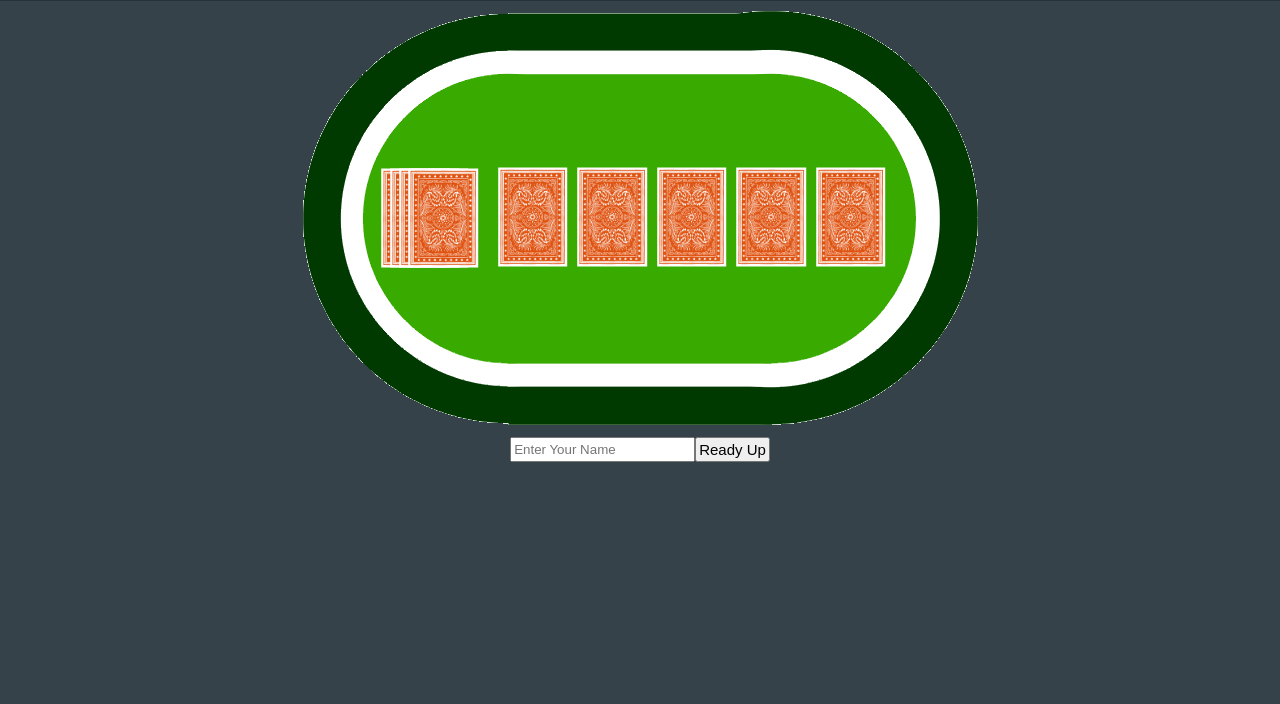
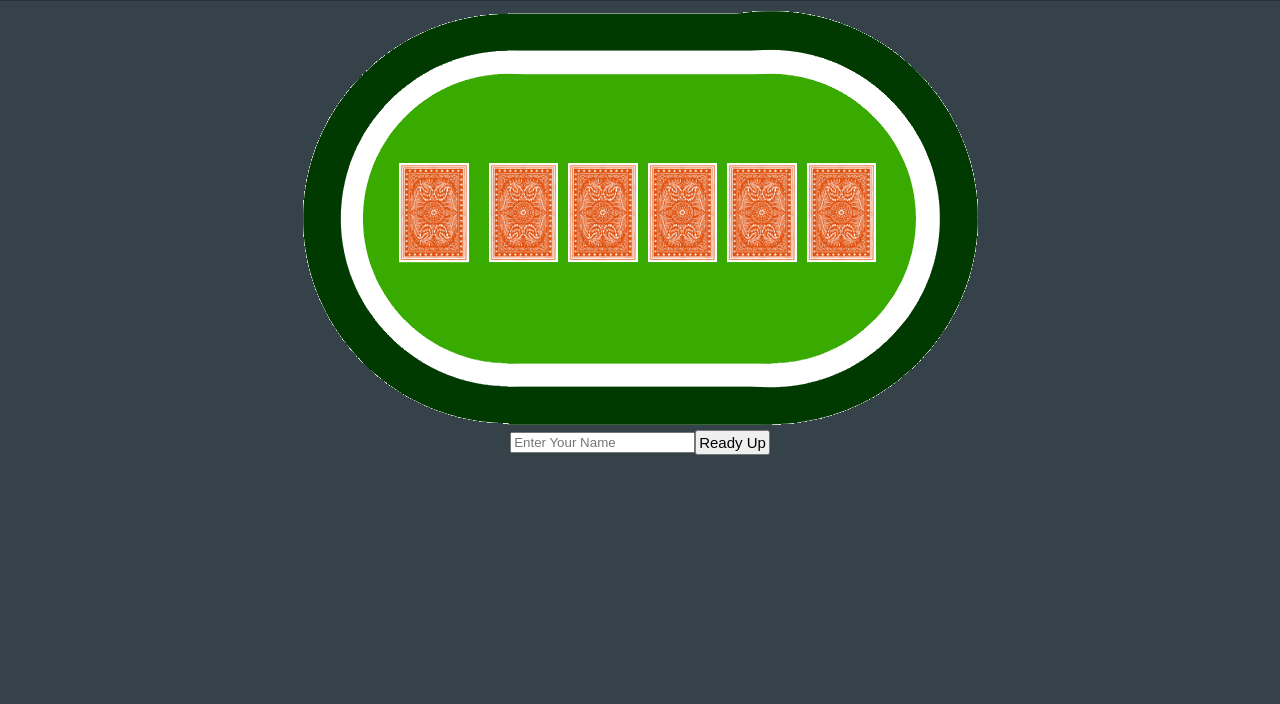
Before and after one commit to Blaise-Skoletsky/PokerWebApp, a website with bundled scripts: page public/index.html in a window 1280 px wide. Shown: the part 96-800 px from the top of the page. Built offline with nearby package versions, Linux system fonts and the light colour scheme; files whose address does not match are found by name.

Commit message:
cards centered on table.

```diff
--- a/public/index.html
+++ b/public/index.html
@@ -5,11 +5,7 @@
     <title>Poker</title>
     <script src="/socket.io/socket.io.js"></script>
 
-    <!-- I don't really understand the type="module" so I commented it out for now to test out the raise-button -->
     <script src="client.js" type="module" charset="utf-8" defer></script>
-    <!--<script src="client.js" charset="utf-8" defer></script>-->
-
-
     <link rel="stylesheet" href="style.css">
 </head>
 
@@ -26,9 +22,10 @@
         </section>
 
         <div class="table">
+            <div class="table-container">
                 <img src="table.png" alt="Poker Table">
                 <div class="cards-on-table">
-                <div class = deck>
+                    <div class="deck">
                         <img src="card-back.png" alt="Deck of Cards">
                         <img src="card-back.png" alt="Deck of Cards">
                         <img src="card-back.png" alt="Deck of Cards">
@@ -41,6 +38,7 @@
                     <img class="card" src="card-back.png" alt="Card 5">
                     <div class="total-pot-container">
                         <p id="pot" class="total-pot"></p>
+                    </div>
                 </div>
             </div>
         </div>
@@ -71,7 +69,6 @@
 
             <button id="ready-button">Ready Up</button>
         </div>
-
     </main>
 </body>
 </html>
--- a/public/style.css
+++ b/public/style.css
@@ -1,4 +1,3 @@
-/* Reset some default styles */
 body, h1, h2, h3, p, ul, li {
     margin: 0;
     padding: 0;
@@ -119,14 +118,18 @@ header {
     text-align: center;
 }
 
+.table-container {
+    position: relative;
+}
+
 .cards-on-table {
+    position: absolute;
+    top: 50%;
+    left: 50%;
+    transform: translate(-40%, -55%);
     display: flex;
     justify-content: space-around;
     align-items: center;
-    position: absolute;
-    top: 50%;
-    left: 53.5%;
-    transform: translate(-50%, -50%);
 }
 
 .deck img {
@@ -206,3 +209,8 @@ header {
     color: #fff;
     font-size: 18px;
 }
+
+div {
+    display: grid;
+    place-items: center;
+}
```
Lines whose indentation alone changed are shown as unchanged.
